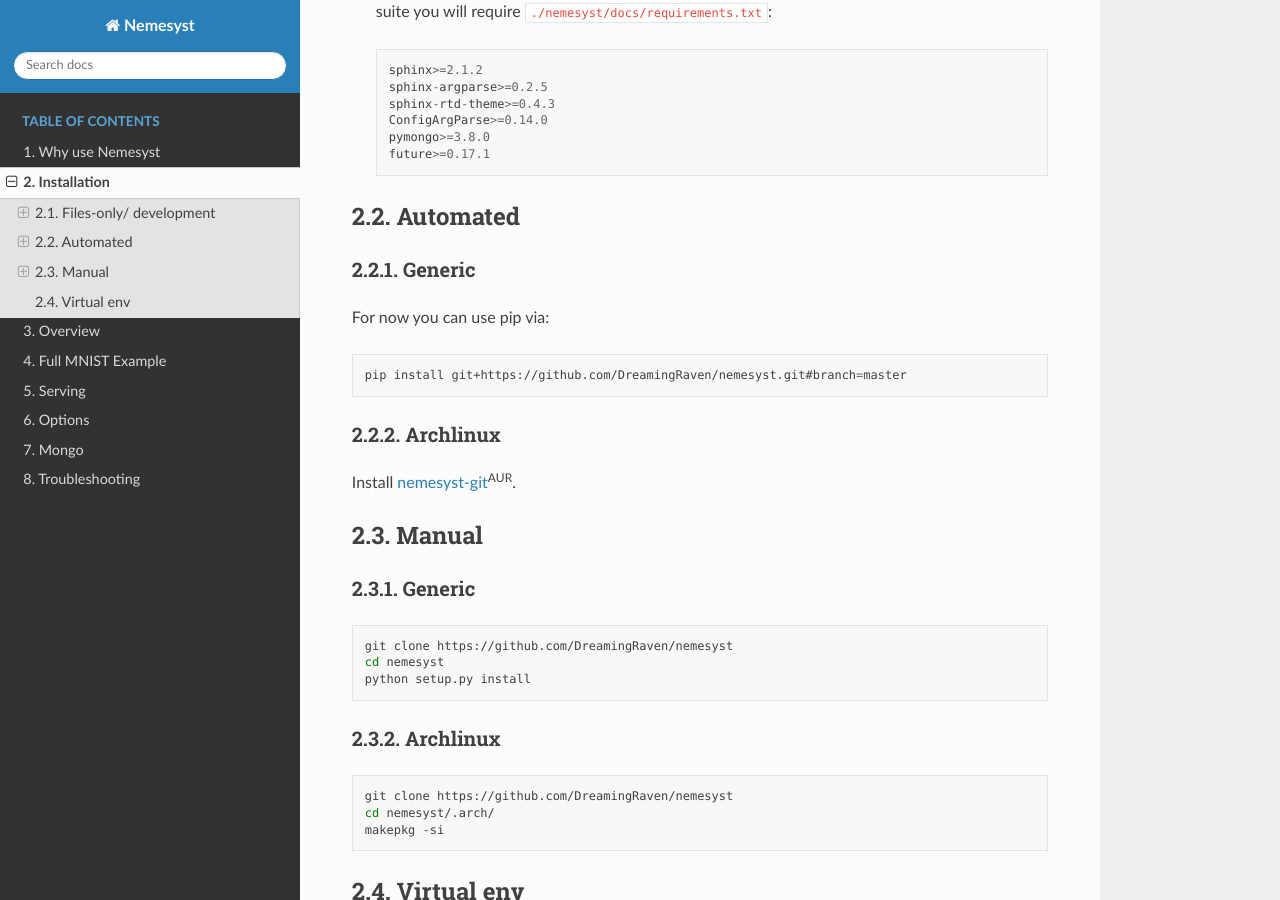
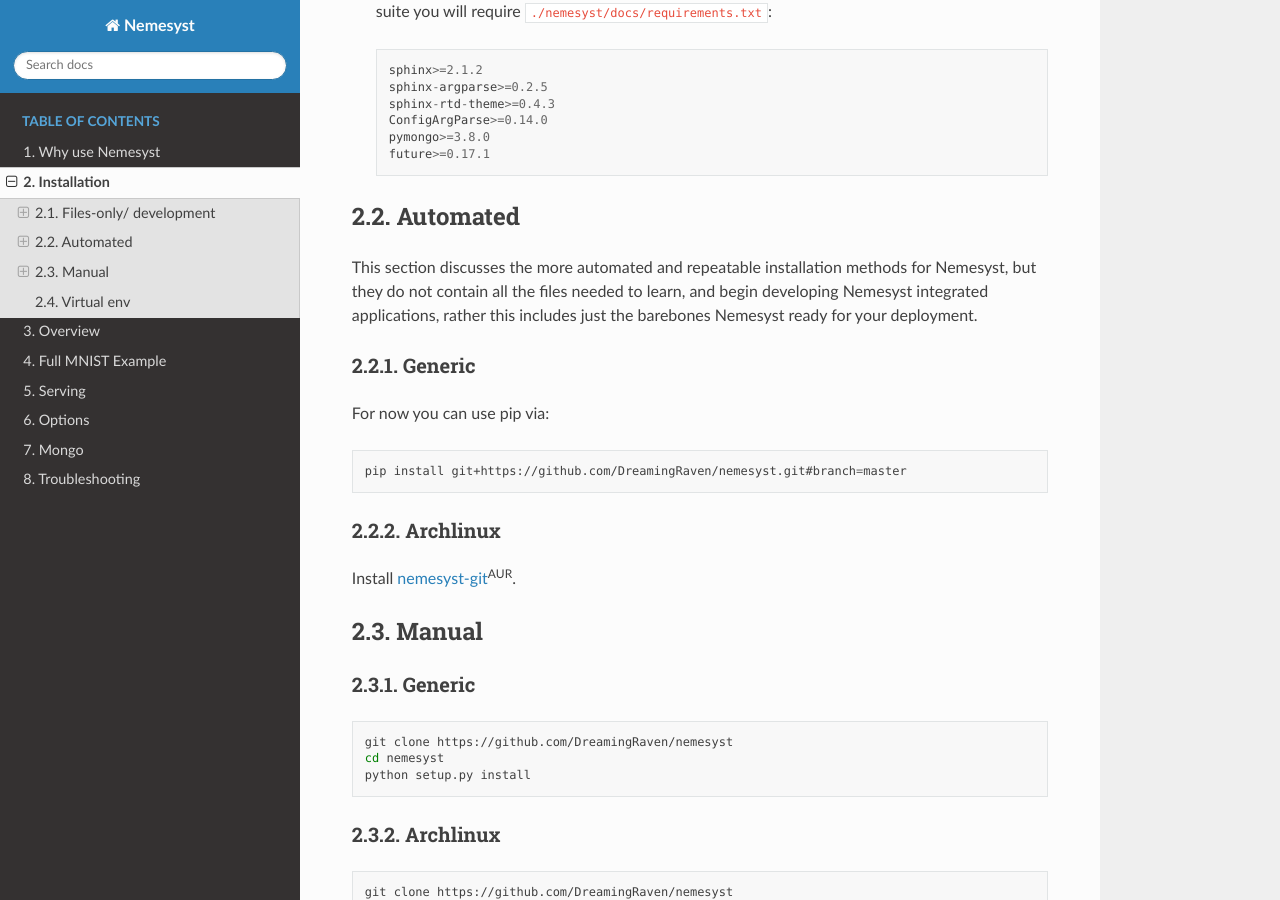
Before and after one commit to DreamingRaven/nemesyst, a Sphinx documentation site: the page built from docs/source/installation.rst, in a window 1280 px wide and 900 px high, scrolled down 2442 px. Built offline with Sphinx 7.4.7 and the Read the Docs theme 2.0.0, drawn with Linux system fonts in a browser that asks for light colours; the version number could not be read and is left out.

Commit message:
Updated docs automated installation description.

```diff
--- a/docs/source/installation.rst
+++ b/docs/source/installation.rst
@@ -108,6 +108,8 @@ Python dependancies:
 Automated
 *********
 
+This section discusses the more automated and repeatable installation methods for Nemesyst, but they do not contain all the files needed to learn, and begin developing Nemesyst integrated applications, rather this includes just the barebones Nemesyst ready for your deployment.
+
 Generic
 +++++++
 
```
